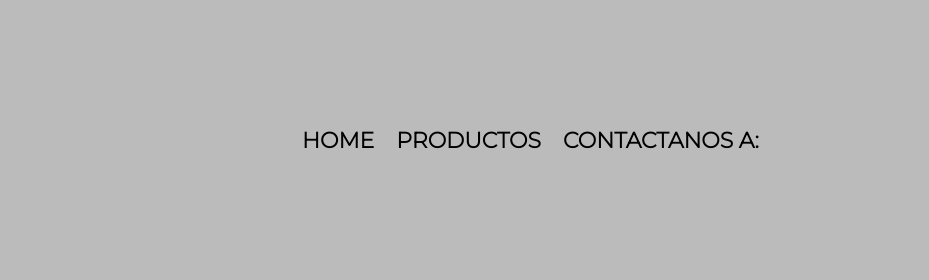
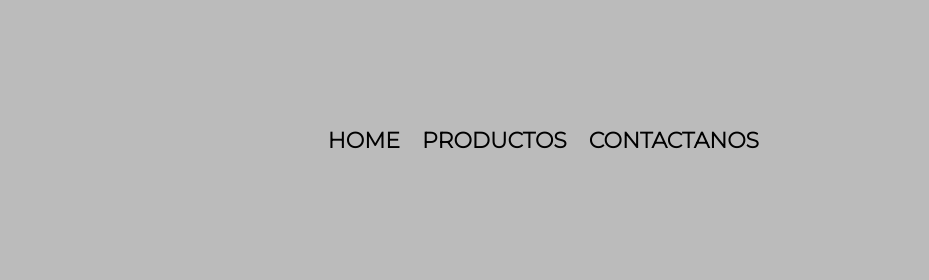
Before and after one commit to BlidaM/webpageAlura, a plain HTML site: page index.html in a window 1280 px wide. Shown: the top 280 px of the page, 351-1280 px from the left. Drawn offline with Linux system fonts and the light colour scheme.

Commit message:
cambiando contacto

```diff
--- a/index.html
+++ b/index.html
@@ -19,7 +19,7 @@
                     <ul class="navegacion">
                         <li><a href="index.html">Home</a></li>
                         <li><a href="productos.html">Productos</a></li>
-                        <li><a href="contacto.html">Contactanos a:</a></li>
+                        <li><a href="contacto.html">Contactanos</a></li>
                     </ul>
                 </nav>
             </div>
```
